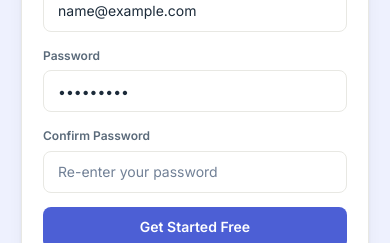
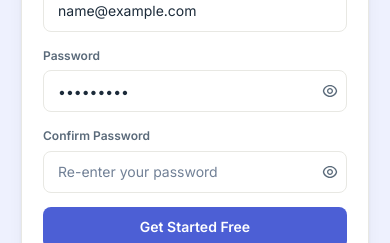
Before and after one commit to patricepoulin/spendable-app, a React (Vite) app: page /auth in a window 390 px wide. Both pictures are taken after typing "name@example.com", "Sample123" into the empty fields and a click on the tab "Create Account". Shown: the part 281-524 px from the top of the page. Built offline with nearby package versions, Linux system fonts and the light colour scheme; no server answers.

Commit message:
Updated Auth password & responsive logo

```diff
--- a/src/components/ui/SpendableMark.tsx
+++ b/src/components/ui/SpendableMark.tsx
@@ -5,18 +5,23 @@
  */
 interface Props { size?: number; rx?: number; }
 
+let _markCounter = 0;
+
 export function SpendableMark({ size = 32, rx }: Props) {
-  const r = rx ?? Math.round(size * 0.265);
+  const r  = rx ?? Math.round(size * 0.265);
+  // Unique gradient ID per instance to prevent SVG gradient ID collisions
+  // when multiple SpendableMark components render on the same page.
+  const id = `sm-g-${size}-${++_markCounter}`;
   return (
     <svg width={size} height={size} viewBox="0 0 64 64" fill="none"
       xmlns="http://www.w3.org/2000/svg" style={{ flexShrink: 0, display: 'block' }}>
       <defs>
-        <linearGradient id="sm-g" x1="0" y1="0" x2="1" y2="1">
+        <linearGradient id={id} x1="0" y1="0" x2="1" y2="1">
           <stop offset="0%"   stopColor="#5D6FE9"/>
           <stop offset="100%" stopColor="#3B4DC8"/>
         </linearGradient>
       </defs>
-      <rect width="64" height="64" rx={r} fill="url(#sm-g)"/>
+      <rect width="64" height="64" rx={r} fill={`url(#${id})`}/>
       {/* Upper bowl — right-opening */}
       <path d="M27 13C38 11 48 15 48 24C48 33 38 35 27 33L27 13Z" fill="white"/>
       {/* Lower bowl — left-opening */}
--- a/src/pages/AuthPage.tsx
+++ b/src/pages/AuthPage.tsx
@@ -1,10 +1,11 @@
 import { useState, useEffect } from 'react';
 import {
-  Box, VStack, HStack, Text, Input, Button,
+  Box, VStack, HStack, Text, Input, Button, Icon,
   FormControl, FormLabel, Alert, AlertIcon,
   Tabs, TabList, Tab, TabPanels, TabPanel,
-  Link,
+  Link, InputGroup, InputRightElement, IconButton,
 } from '@chakra-ui/react';
+import { RiEyeLine, RiEyeOffLine } from 'react-icons/ri';
 import { useAuth } from '../hooks/useAuth';
 import { usePageTitle } from '../hooks/usePageTitle';
 import { supabase } from '../lib/supabase';
@@ -33,6 +34,9 @@ export function AuthPage() {
   const [email, setEmail]       = useState('');
   const [password, setPassword] = useState('');
   const [confirmPassword, setConfirmPassword] = useState('');
+  const [showPassword, setShowPassword]           = useState(false);
+  const [showConfirmPassword, setShowConfirmPassword] = useState(false);
+  const [showNewPassword, setShowNewPassword]     = useState(false);
   const [error, setError]       = useState('');
   const [loading, setLoading]   = useState(false);
   const [success, setSuccess]         = useState('');
@@ -72,7 +76,14 @@ export function AuthPage() {
         setShowResend(true);
       }
     } catch (e) {
-      setError(e instanceof Error ? e.message : 'Authentication failed');
+      const msg = e instanceof Error ? e.message : '';
+      if (type === 'signup' && (msg.toLowerCase().includes('already registered') || msg.toLowerCase().includes('user already exists'))) {
+        setError('An account with this email already exists. Try signing in instead.');
+      } else if (type === 'signin' && (msg.toLowerCase().includes('invalid') || msg.toLowerCase().includes('credentials'))) {
+        setError('Incorrect email or password. Please try again.');
+      } else {
+        setError(msg || 'Authentication failed');
+      }
     } finally {
       setLoading(false);
     }
@@ -159,11 +170,19 @@ export function AuthPage() {
               {!success && (
                 <FormControl>
                   <FormLabel fontSize="12px" fontWeight="600" color={colors.muted} mb={1.5}>New password</FormLabel>
-                  <Input type="password" placeholder="8+ characters" value={newPassword}
+                  <InputGroup>
+                    <Input type={showNewPassword ? 'text' : 'password'} placeholder="8+ characters" value={newPassword}
                       onChange={e => setNewPassword(e.target.value)}
                       borderRadius="8px" h="42px" fontSize="14px" borderColor={colors.border}
                       _hover={{ borderColor: colors.brand }} bg={colors.surface}
                       onKeyDown={e => e.key === 'Enter' && handleSetNewPassword()} />
+                    <InputRightElement h="42px">
+                      <IconButton aria-label={showNewPassword ? 'Hide' : 'Show'}
+                        icon={<Icon as={showNewPassword ? RiEyeOffLine : RiEyeLine} boxSize="16px" />}
+                        size="sm" variant="ghost" color={colors.muted} _hover={{ color: colors.brand, bg: 'transparent' }}
+                        onClick={() => setShowNewPassword(v => !v)} />
+                    </InputRightElement>
+                  </InputGroup>
                 </FormControl>
               )}
               {!success && (
@@ -227,11 +246,19 @@ export function AuthPage() {
                         Forgot password?
                       </Link>
                     </HStack>
-                    <Input type="password" placeholder="••••••••" value={password}
+                    <InputGroup>
+                      <Input type={showPassword ? 'text' : 'password'} placeholder="••••••••" value={password}
                         onChange={e => setPassword(e.target.value)}
                         borderRadius="8px" h="42px" fontSize="14px" borderColor={colors.border}
                         _hover={{ borderColor: colors.brand }} bg={colors.surface}
                         onKeyDown={e => e.key === 'Enter' && handle('signin')} />
+                      <InputRightElement h="42px">
+                        <IconButton aria-label={showPassword ? 'Hide' : 'Show'}
+                          icon={<Icon as={showPassword ? RiEyeOffLine : RiEyeLine} boxSize="16px" />}
+                          size="sm" variant="ghost" color={colors.muted} _hover={{ color: colors.brand, bg: 'transparent' }}
+                          onClick={() => setShowPassword(v => !v)} />
+                      </InputRightElement>
+                    </InputGroup>
                   </FormControl>
                   <Button w="full" h="42px" borderRadius="8px" bg={colors.brand} color="white"
                     fontWeight="600" fontSize="14px" _hover={{ bg: colors.brandHover }}
@@ -266,18 +293,34 @@ export function AuthPage() {
                   </FormControl>
                   <FormControl>
                     <FormLabel fontSize="12px" fontWeight="600" color={colors.muted} mb={1.5}>Password</FormLabel>
-                    <Input type="password" placeholder="8+ characters" value={password}
+                    <InputGroup>
+                      <Input type={showPassword ? 'text' : 'password'} placeholder="8+ characters" value={password}
                         onChange={e => setPassword(e.target.value)}
                         borderRadius="8px" h="42px" fontSize="14px" borderColor={colors.border}
                         _hover={{ borderColor: colors.brand }} bg={colors.surface} />
+                      <InputRightElement h="42px">
+                        <IconButton aria-label={showPassword ? 'Hide' : 'Show'}
+                          icon={<Icon as={showPassword ? RiEyeOffLine : RiEyeLine} boxSize="16px" />}
+                          size="sm" variant="ghost" color={colors.muted} _hover={{ color: colors.brand, bg: 'transparent' }}
+                          onClick={() => setShowPassword(v => !v)} />
+                      </InputRightElement>
+                    </InputGroup>
                   </FormControl>
                   <FormControl>
                     <FormLabel fontSize="12px" fontWeight="600" color={colors.muted} mb={1.5}>Confirm Password</FormLabel>
-                    <Input type="password" placeholder="Re-enter your password" value={confirmPassword}
+                    <InputGroup>
+                      <Input type={showConfirmPassword ? 'text' : 'password'} placeholder="Re-enter your password" value={confirmPassword}
                         onChange={e => setConfirmPassword(e.target.value)}
                         borderRadius="8px" h="42px" fontSize="14px" borderColor={colors.border}
                         _hover={{ borderColor: colors.brand }} bg={colors.surface}
                         onKeyDown={e => e.key === 'Enter' && handle('signup')} />
+                      <InputRightElement h="42px">
+                        <IconButton aria-label={showConfirmPassword ? 'Hide' : 'Show'}
+                          icon={<Icon as={showConfirmPassword ? RiEyeOffLine : RiEyeLine} boxSize="16px" />}
+                          size="sm" variant="ghost" color={colors.muted} _hover={{ color: colors.brand, bg: 'transparent' }}
+                          onClick={() => setShowConfirmPassword(v => !v)} />
+                      </InputRightElement>
+                    </InputGroup>
                   </FormControl>
                   <Button w="full" h="42px" borderRadius="8px" bg={colors.brand} color="white"
                     fontWeight="600" fontSize="14px" _hover={{ bg: colors.brandHover }}
```
Lines whose indentation alone changed are shown as unchanged.
